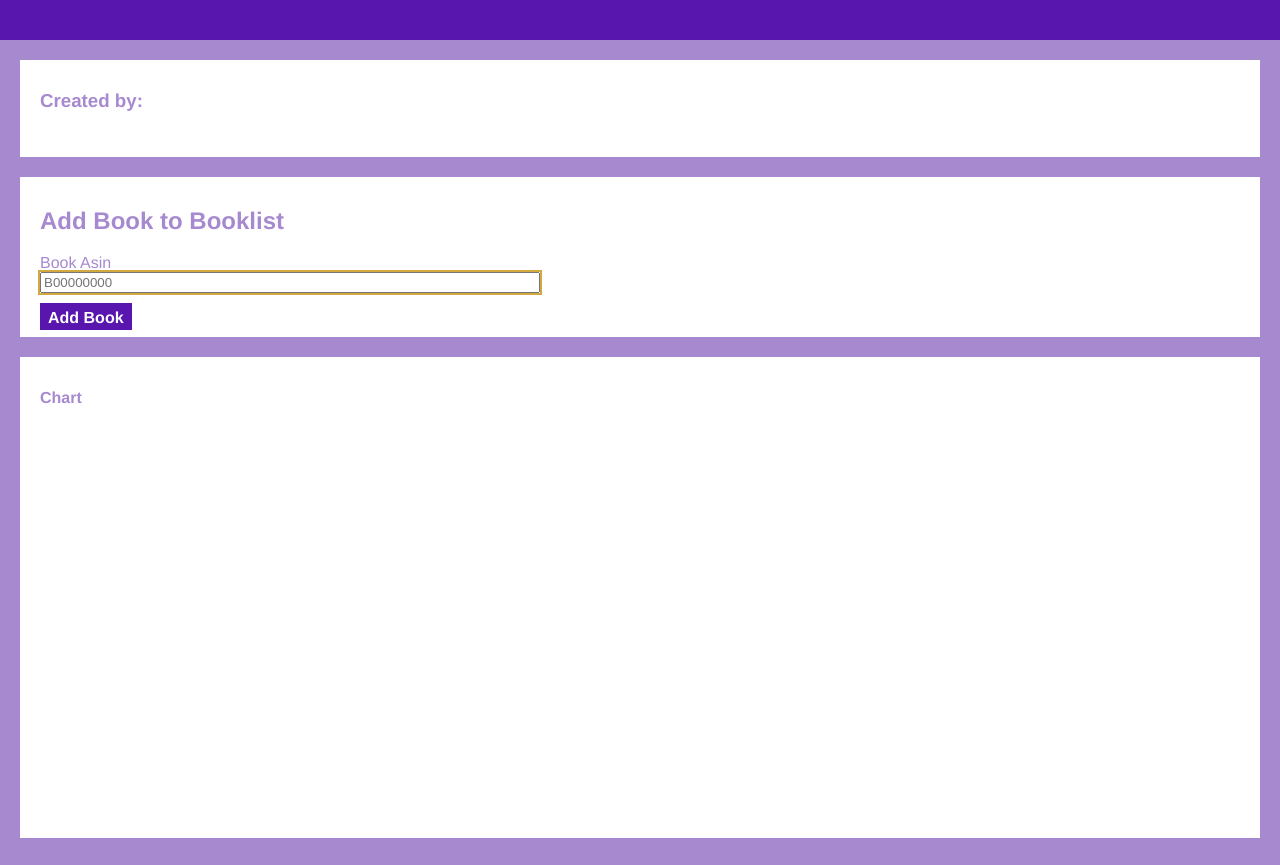
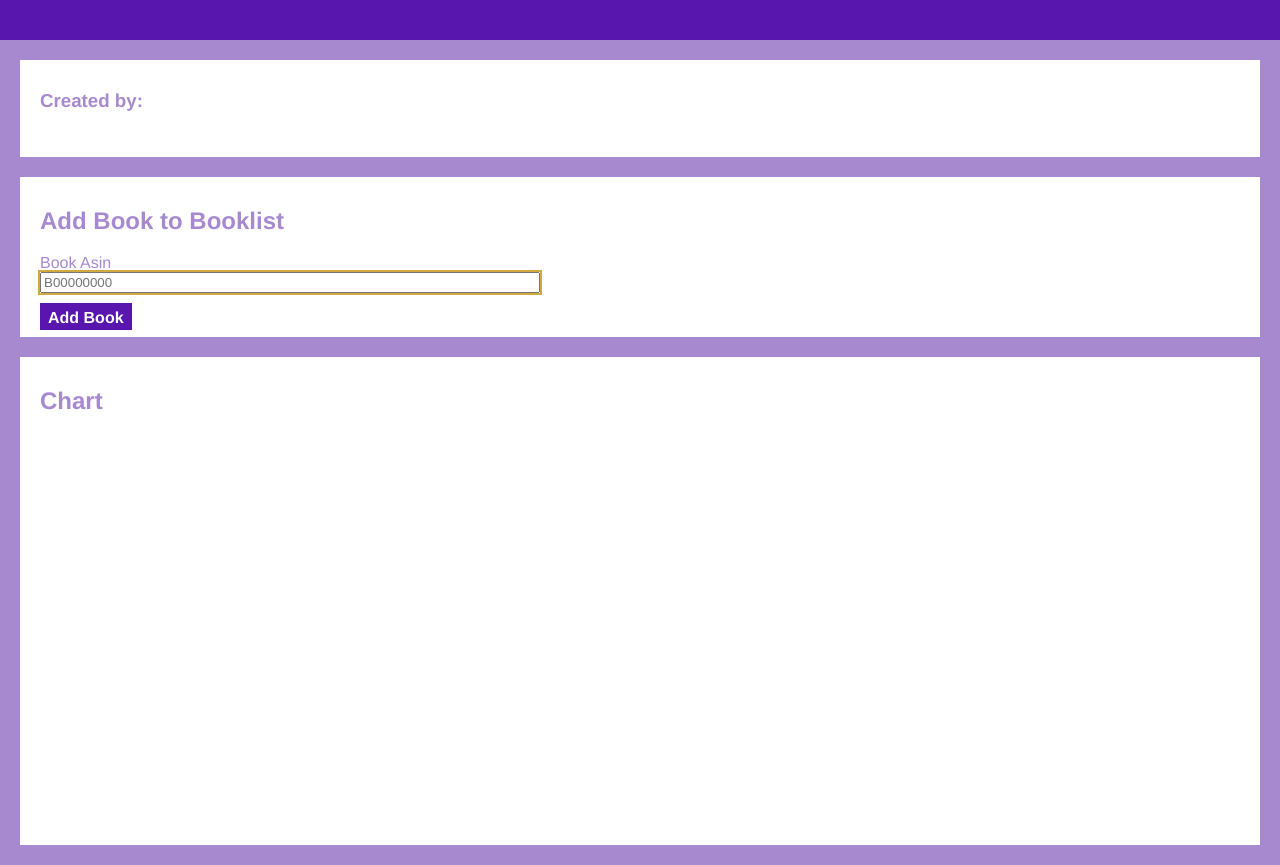
Before and after one commit to bbourque2901/TheLonelyReader, a website: page web/static_assets/booklist.html in a window 1280 px wide. Drawn offline with nearby package versions, Linux system fonts and the light colour scheme; files whose address does not match are found by name.

Commit message:
deleted commented out code

```diff
--- a/web/static_assets/booklist.html
+++ b/web/static_assets/booklist.html
@@ -27,12 +27,11 @@
 </div>
 
 <div class="card">
-    <h4>Chart</h4>
+    <h2>Chart</h2>
     <div class="chart-content">
     <canvas id="myChart"></canvas>
     <script src="https://cdn.jsdelivr.net/npm/chart.js"></script>
     </div>
-<!--    <script src="viewBooklist.js"></script>-->
 </div>
 
 </body>
```
Also changed, not shown: web/src/pages/viewBooklist.js (+1 -25 lines).
